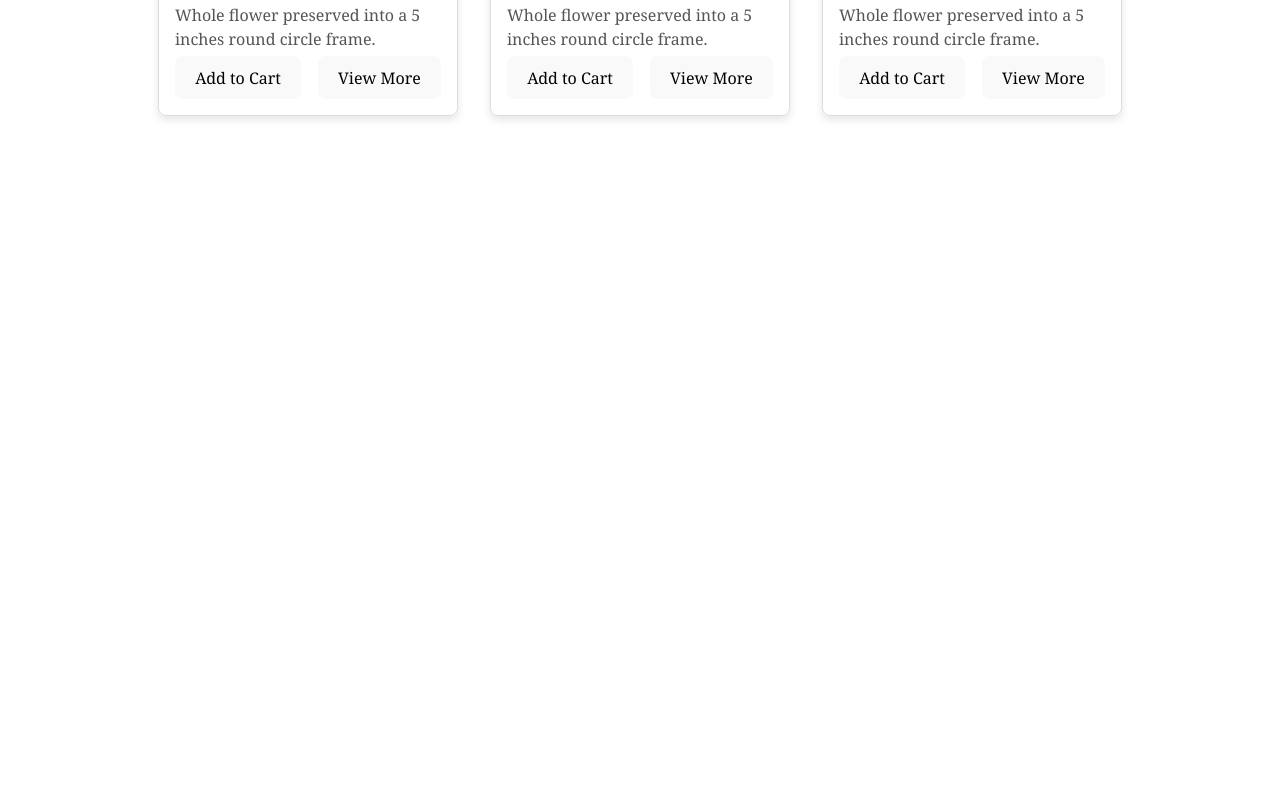
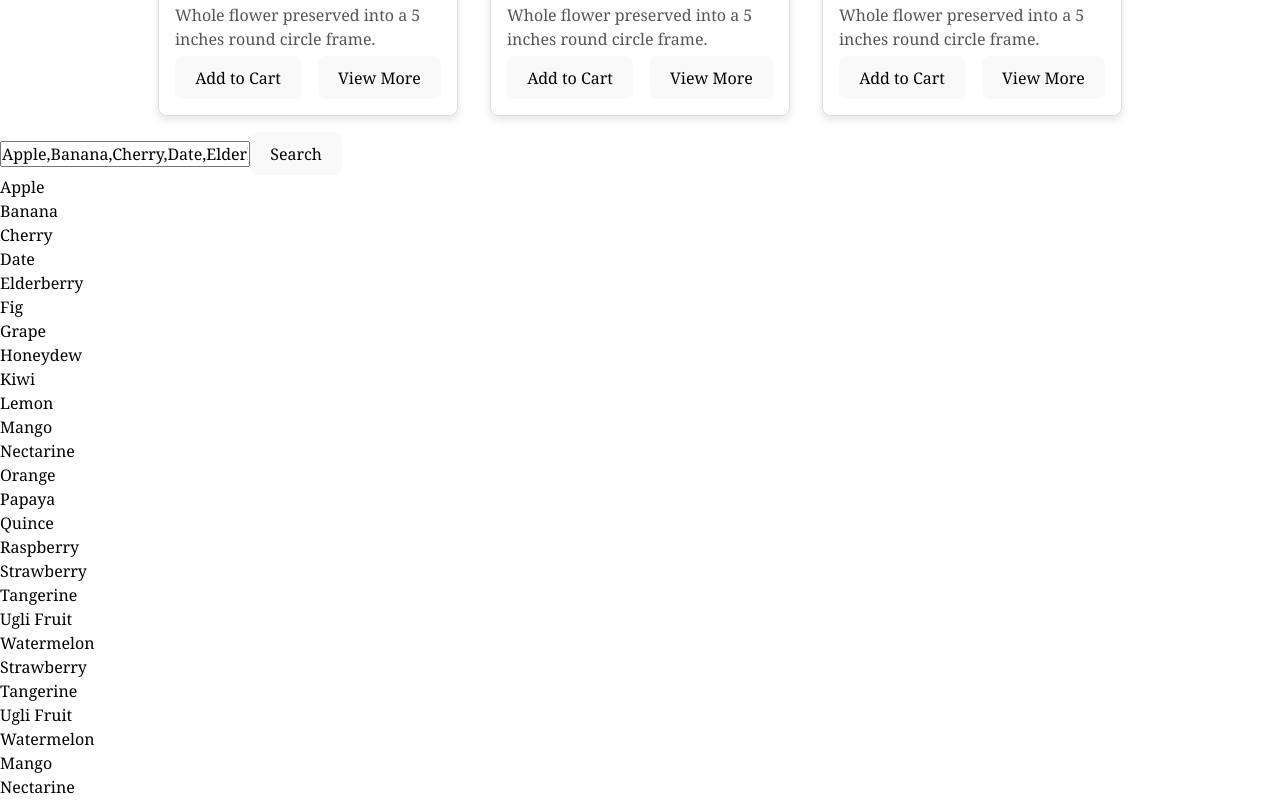
Before and after one commit to Chitresh8/Dreaming_Crafts, a React (Vite) app: page / in a window 1280 px wide. Shown: the part 7180-7980 px from the top of the page. Before the commit the page ends 7312 px from the top, so only its background shows below. Built offline with nearby package versions, Linux system fonts and the light colour scheme.

Commit message:
feat(search input for practice):practice

```diff
--- /dev/null
+++ b/data.js
@@ -0,0 +1,54 @@
+export const data = [
+  "Apple",
+  "Banana",
+  "Cherry",
+  "Date",
+  "Elderberry",
+  "Fig",
+  "Grape",
+  "Honeydew",
+  "Kiwi",
+  "Lemon",
+  "Mango",
+  "Nectarine",
+  "Orange",
+  "Papaya",
+  "Quince",
+  "Raspberry",
+  "Strawberry",
+  "Tangerine",
+  "Ugli Fruit",
+  "Watermelon",
+  "Strawberry",
+  "Tangerine",
+  "Ugli Fruit",
+  "Watermelon",
+  "Mango",
+  "Nectarine",
+  "Orange",
+  "Papaya",
+  "Quince",
+  "Raspberry",
+  "Strawberry",
+  "Tangerine",
+  "Ugli Fruit",
+  "Watermelon",
+  "Strawberry",
+  "Tangerine",
+  "Ugli Fruit",
+  "Watermelon",
+  "Mango",
+  "Nectarine",
+  "Orange",
+  "Papaya",
+  "Quince",
+  "Raspberry",
+  "Strawberry",
+  "Tangerine",
+  "Ugli Fruit",
+  "Watermelon",
+  "Strawberry",
+  "Tangerine",
+  "Ugli Fruit",
+  "Watermelon",
+];
--- a/src/App.jsx
+++ b/src/App.jsx
@@ -7,12 +7,24 @@ import { BrowserRouter, Route, Routes } from "react-router-dom";
 import { Header } from "./components/Header/Header";
 import { useState } from "react";
 import { Body } from "./components/Body/Body";
+import {data} from '../data.js';
 
 function App() {
   const [dayNightMode, setDayNightMode] = useState(false);
+  const [datas, setDatas]=useState(data);
 
   const darkModeHandler = () => {
     setDayNightMode(!dayNightMode);
+  };
+
+  const inputChangeHandler2=(event)=>{
+    setDatas(event.target.value);
+  };
+  const searchClickHandler=()=>{
+   const filters=datas.filter((el)=>{
+    return el.toLowerCase().includes(datas);
+   })
+   setDatas(filters);
   };
 
   const backgroundColor = {
@@ -73,6 +85,13 @@ function App() {
             />
           </Routes>
         </BrowserRouter>
+        <input type='text' name='name' value={datas} onChange={inputChangeHandler2} />
+        <button onClick={searchClickHandler}>Search</button>
+        {datas.map((el)=>{
+          return <div key={el.id}>
+            {el}
+          </div>
+        })}
       </div>
     </div>
   );
```
Also changed, not shown: src/components/Header/Header.jsx (+0 -16 lines).
